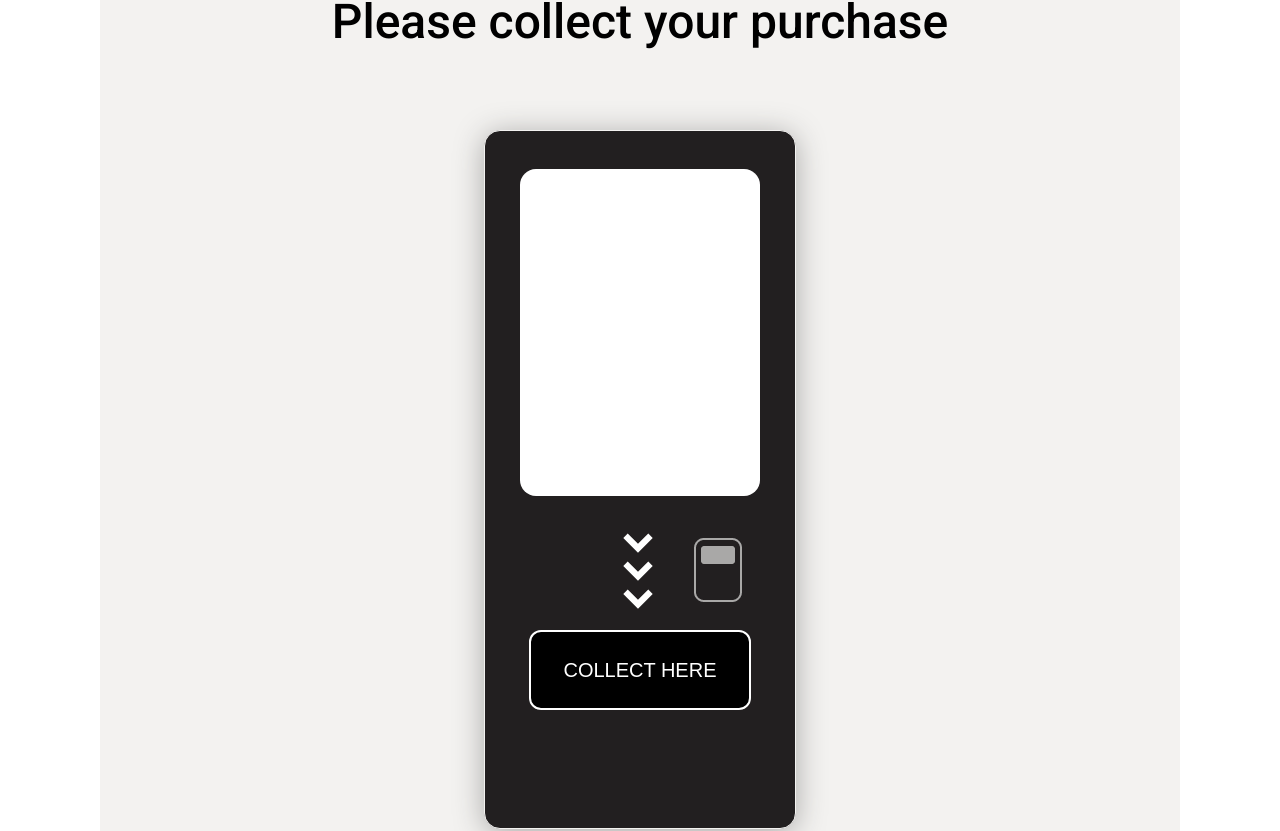
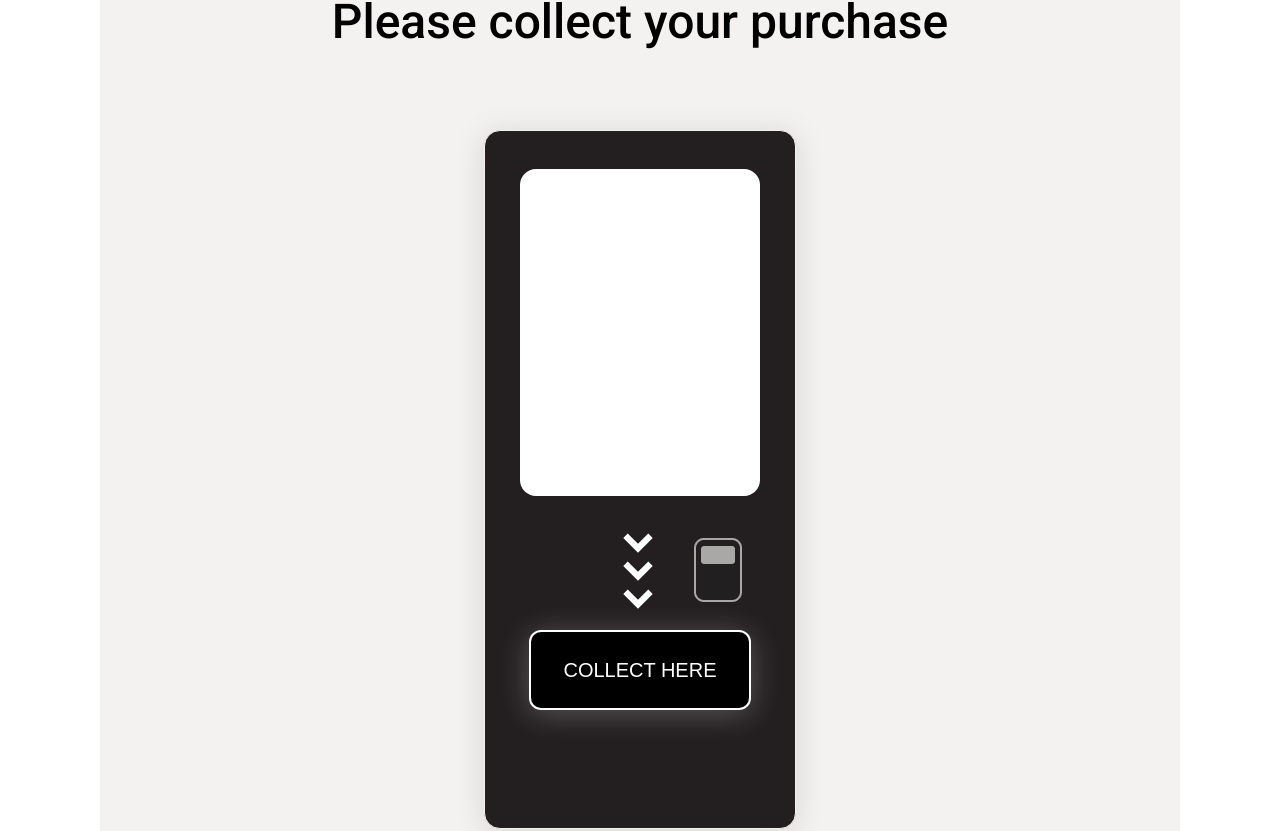
Before and after one commit to Letwah/4Screen, a React (Vite) app: page /vending1 in a window 1280 px wide. Shown: the part 796-1627 px from the top of the page. Built offline with nearby package versions, Linux system fonts and the light colour scheme.

Commit message:
box shadow on vending page

```diff
--- a/src/styles/styles.css
+++ b/src/styles/styles.css
@@ -21,7 +21,7 @@ button {
   width: -moz-fit-content;
   width: fit-content;
   border: 0;
-  background-color: #221f20;
+  background-color: #231f20;
   color: #ffffff;
   transition: 0.3s ease;
   font-size: 2rem;
@@ -83,7 +83,7 @@ nav .logo {
   color: #000000;
 }
 .appCont .contents .bottomCTA_Basket .outline:hover {
-  background-color: #221f20;
+  background-color: #231f20;
   color: #ffffff;
   transition: 0.3s ease;
 }
@@ -124,7 +124,7 @@ nav .logo {
   align-items: center;
   border: 1px solid #f3f2f0;
   border-radius: 1rem;
-  box-shadow: 0px 4px 30px 0px #a9a8a7;
+  box-shadow: 0px 4px 30px 0px rgba(108, 104, 104, 0.2);
   width: 278px;
   height: 350px;
   margin: 0 auto;
@@ -173,7 +173,7 @@ nav .logo {
 .card .priceCTA button.addDefault {
   border-radius: 1.5rem;
   border: 0;
-  background-color: #221f20;
+  background-color: #231f20;
   color: #ffffff;
   transition: 0.3s ease;
   font-size: 1.5rem;
@@ -193,19 +193,19 @@ nav .logo {
   filter: invert(1);
 }
 .card button.addDefault.outOfStock.false {
-  background-color: #a9a8a7;
+  background-color: rgba(35, 31, 32, 0.3490196078);
 }
 .card button.addDefault.outOfStock.false p {
   white-space: nowrap;
 }
 
 .priceCTA button.addDefault.outOfStockButton {
-  background-color: #a9a8a7;
+  background-color: rgba(35, 31, 32, 0.3490196078);
 }
 
 .priceCTA button.addDefault.outOfStockButton:active,
 .priceCTA button.addDefault.outOfStockButton:hover {
-  background-color: #a9a8a7;
+  background-color: rgba(35, 31, 32, 0.3490196078);
   border: none;
   color: #f3f2f0;
   transform: none;
@@ -217,7 +217,7 @@ nav .logo {
 }
 
 div.card.outOfStock div.imagePlaceholder {
-  background-color: #a9a8a7;
+  background-color: rgba(35, 31, 32, 0.3490196078);
 }
 
 .contents .basketWrapper .cartProduct {
@@ -232,7 +232,7 @@ div.card.outOfStock div.imagePlaceholder {
 .contents .basketWrapper .cartProduct .cartPlaceholder {
   width: 100px;
   height: 100px;
-  background-color: #a9a8a7;
+  background-color: rgba(35, 31, 32, 0.3490196078);
 }
 .contents .basketWrapper .cartProduct .productName {
   padding-left: 1.5rem;
@@ -287,7 +287,7 @@ div.card.outOfStock div.imagePlaceholder {
   width: 40px;
   height: 40px;
   background-color: #ffffff;
-  box-shadow: 0px 2px 20px 0px #a9a8a7;
+  box-shadow: 0px 2px 20px 0px rgba(108, 104, 104, 0.2);
   border-radius: 0.25rem;
   position: absolute;
   top: 12px;
@@ -314,8 +314,8 @@ div.card.outOfStock div.imagePlaceholder {
   align-items: center;
   border: 1px solid #f3f2f0;
   border-radius: 1rem;
-  box-shadow: 0px 4px 30px 0px #a9a8a7;
-  background-color: #221f20;
+  box-shadow: 0px 4px 30px 0px rgba(108, 104, 104, 0.2);
+  background-color: #231f20;
   width: 270px;
   height: 620px;
   margin: 2rem auto;
@@ -346,9 +346,10 @@ div.card.outOfStock div.imagePlaceholder {
 .contents .success1Cont .fridge button.collect {
   margin-top: 4rem;
   font-size: 1.25rem;
-  border: 2px solid #ffffff;
+  border: 2.5px solid #ffffff;
   border-radius: 0.75rem;
   background-color: #000000;
+  box-shadow: 0px 4px 30px 0px rgba(255, 255, 255, 0.2509803922);
 }
 .contents .success1Cont .fridge button.collect:hover {
   color: #000000;
--- a/src/styles/styles.scss
+++ b/src/styles/styles.scss
@@ -5,12 +5,14 @@ $border-radius-secondary: 1.5rem;
 
 $background-color: #ffffff;
 $background-color-alt: #f3f2f0;
-$out-of-stock-bg-color: #a9a8a7;
+$out-of-stock-bg-color: #231f2059;
 $line: #d2d1cf;
-$background-color-dark: #221f20;
+$box-shadow-color: #6c686833;
+$box-shadow-alt: #ffffff40;
+$background-color-dark: #231f20;
 $color: #000000;
 $color-light: #ffffff;
-$color-alt: #d75536;
+$color-alt: #eb320a;
 $btn-padding: 1rem 2rem;
 
 body {
@@ -144,7 +146,8 @@ nav {
   align-items: center;
   border: 1px solid $background-color-alt;
   border-radius: 1rem;
-  box-shadow: 0px 4px 30px 0px $out-of-stock-bg-color;
+
+  box-shadow: 0px 4px 30px 0px $box-shadow-color;
   width: 278px;
   height: 350px;
   margin: 0 auto;
@@ -334,7 +337,7 @@ div.card.outOfStock {
           width: 40px;
           height: 40px;
           background-color: #ffffff;
-          box-shadow: 0px 2px 20px 0px $out-of-stock-bg-color;
+          box-shadow: 0px 2px 20px 0px $box-shadow-color;
           border-radius: $border-radius-primary;
           position: absolute;
           top: 12px;
@@ -366,7 +369,7 @@ div.card.outOfStock {
       align-items: center;
       border: 1px solid $background-color-alt;
       border-radius: 1rem;
-      box-shadow: 0px 4px 30px 0px $out-of-stock-bg-color;
+      box-shadow: 0px 4px 30px 0px $box-shadow-color;
       background-color: $background-color-dark;
       width: 270px;
       height: 620px;
@@ -399,13 +402,14 @@ div.card.outOfStock {
       button.collect {
         margin-top: 4rem;
         font-size: 1.25rem;
-        border: 2px solid $color-light;
+        border: 2.5px solid $color-light;
         border-radius: $border-radius-tertiary;
         background-color: $color;
+        box-shadow: 0px 4px 30px 0px $box-shadow-alt;
       }
       button.collect:hover {
-        color: #000000;
-        background-color: #ffffff;
+        color: $color;
+        background-color: $color-light;
       }
     }
   }
```
Also changed, not shown: 1 other file (tests, documents, lock files or other folders).
